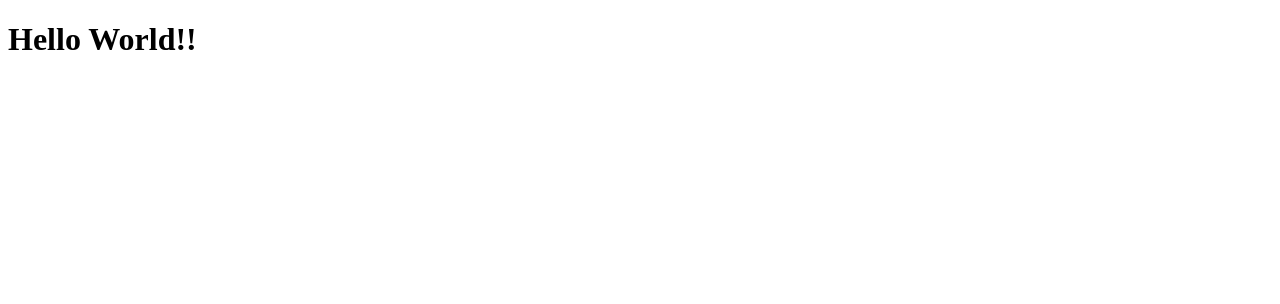
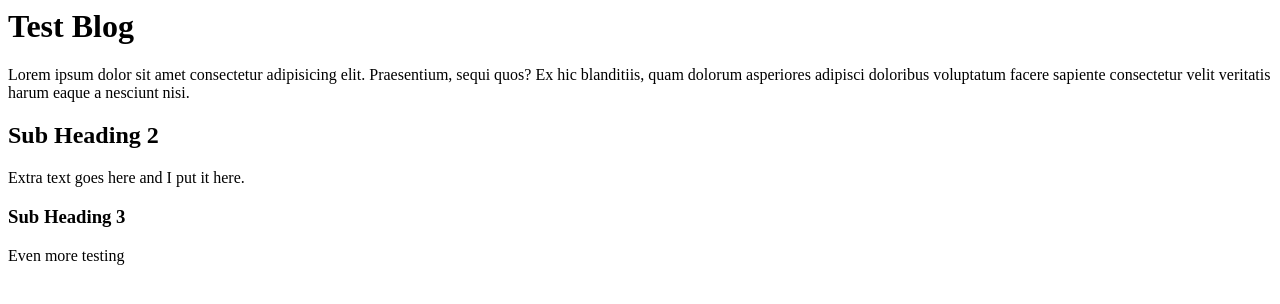
Before and after one commit to rundant/html_test, a plain HTML site: page index.html in a window 1280 px wide. Drawn offline with Linux system fonts and the light colour scheme.

Commit message:
Blog test changes

```diff
--- a/index.html
+++ b/index.html
@@ -1,11 +1,15 @@
-<!-- First Comment!! -->
-<!DOCTYPE html>
-<html lang="en">
+<!-- Blog post thing I guess -->
+ <html lang="en">
     <head>
         <meta charset="UTF-8">
-        <title>My First Webpage</title>
+        <title>My First Blog</title>
     </head>
     <body>
-        <h1>Hello World!!</h1>
+        <h1>Test Blog</h1>
+        <p>Lorem ipsum dolor sit amet consectetur adipisicing elit. Praesentium, sequi quos? Ex hic blanditiis, quam dolorum asperiores adipisci doloribus voluptatum facere sapiente consectetur velit veritatis harum eaque a nesciunt nisi.</p>
+        <h2>Sub Heading 2</h2>
+        <p>Extra text goes here and I put it here.</p>
+        <h3>Sub Heading 3</h3>
+        <p>Even more testing</p>
     </body>
-</html>
+ </html>
```
